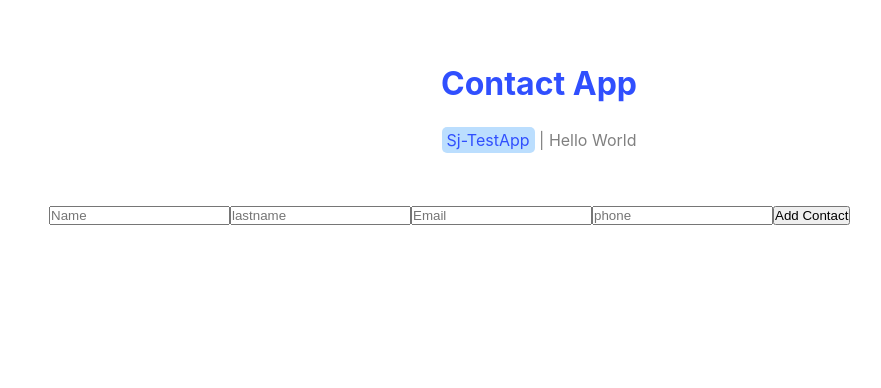
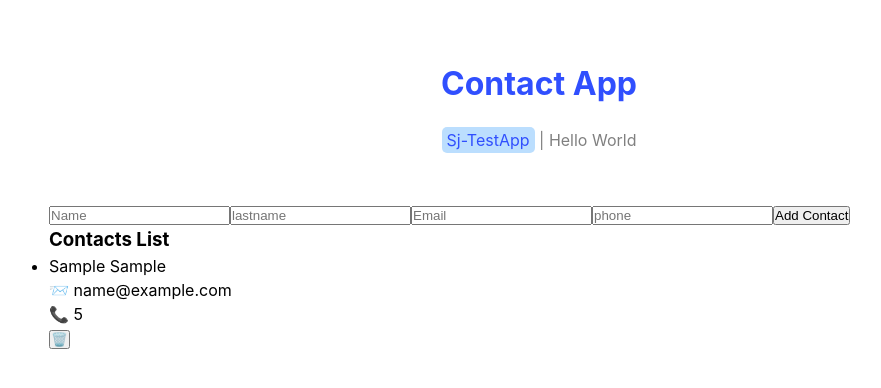
Before and after one commit to saeedjoulaei/Contact-App, a React (Vite) app: page / in a window 1280 px wide. Both pictures are taken after typing "Sample", "Sample", "name@example.com", "5" into the empty fields and a click on the button "Add Contact". Shown: the top 388 px of the page, without its empty margins (101-982 px from the left). Built offline with nearby package versions, Linux system fonts and the light colour scheme.

Commit message:
conditional rendering for adding contacts

```diff
--- a/src/components/ContactsList.jsx
+++ b/src/components/ContactsList.jsx
@@ -1,14 +1,32 @@
 import React from "react";
 
 function ContactsList({ contacts }) {
-  //   console.log(contacts.name);
+  console.log(contacts);
   return (
     <div>
-      <ul>
-        {contacts.map((contact) => {
-          console.log(contact.id);
-        })}
-      </ul>
+      <h3>Contacts List</h3>
+      {contacts.length ? (
+        <ul>
+          {contacts.map((contact) => {
+            return (
+              <li key={contact.id}>
+                <p>
+                  {contact.name} {contact.lastname}
+                </p>
+                <p>
+                  <span>📨</span> {contact.email}
+                </p>
+                <p>
+                  <span>📞</span> {contact.phone}
+                </p>
+                <button>🗑️</button>
+              </li>
+            );
+          })}
+        </ul>
+      ) : (
+        <p>No contacts yet</p>
+      )}
     </div>
   );
 }
```
